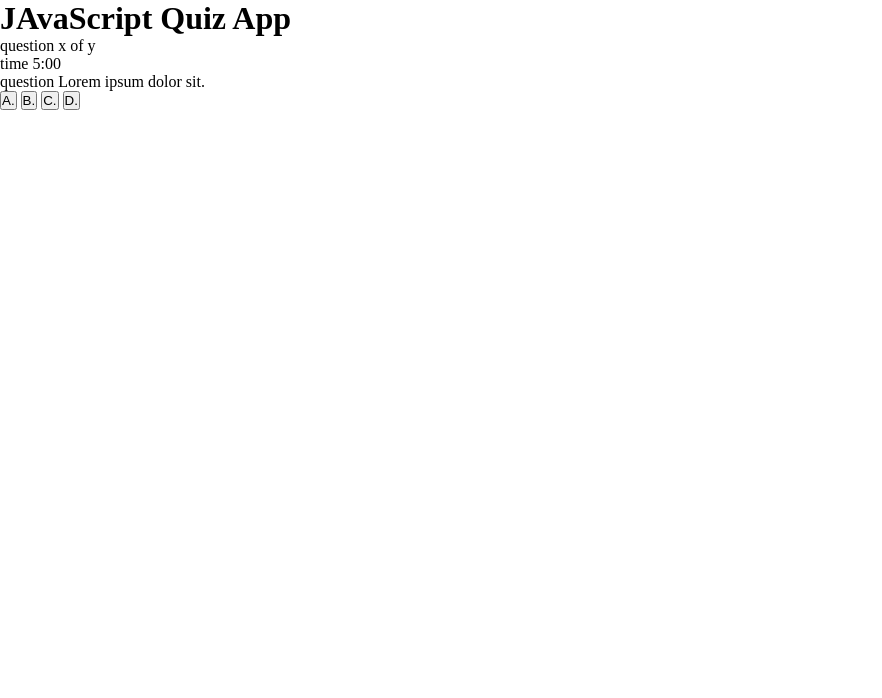
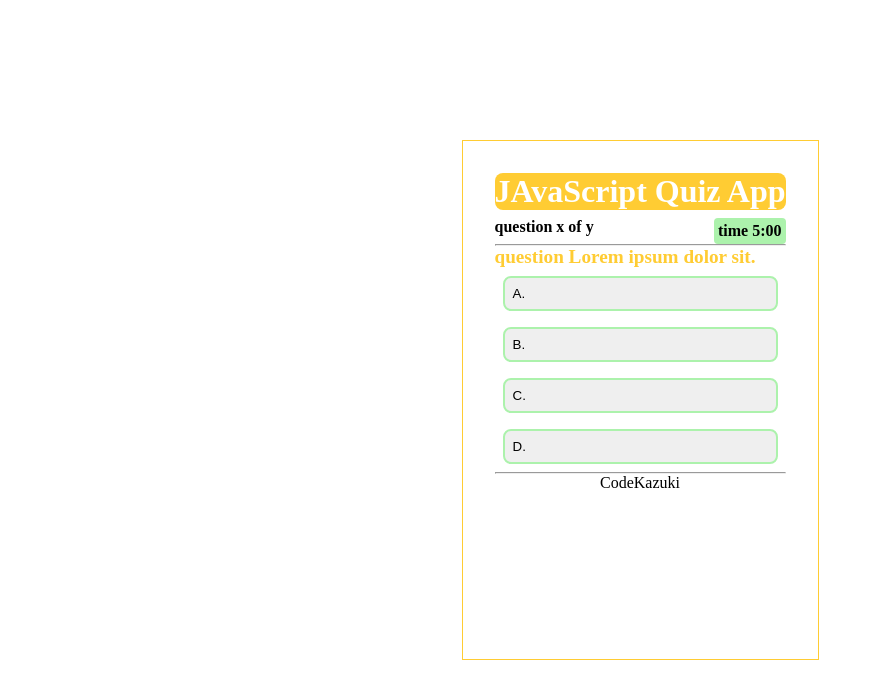
Before and after one commit to Codekazuki/SixtyJS, a plain HTML site: page Quiz App/index.html in a window 1280 px wide. Shown: the whole page, without its empty margins (0-882 px from the left). Drawn offline with Linux system fonts and the light colour scheme.

Commit message:
quiz app mark up

```diff
--- a/Quiz App/index.html
+++ b/Quiz App/index.html
@@ -10,11 +10,13 @@
     <div class="container">
       <div class="quiz-box">
         <div class="quiz">
-          <h1>JAvaScript Quiz App</h1>
+          <h1 class="title">JAvaScript Quiz App</h1>
+
           <div class="header">
             <p class="question-number">question x of y</p>
             <span class="timer">time 5:00</span>
           </div>
+          <hr />
           <div class="question">question Lorem ipsum dolor sit.</div>
           <div class="buttons">
             <button class="btn" id="btn0">A. <span id="choice0"></span></button>
@@ -22,7 +24,9 @@
             <button class="btn" id="btn2">C. <span id="choice2"></span></button>
             <button class="btn" id="btn3">D. <span id="choice3"></span></button>
           </div>
+          <hr />
         </div>
+        <footer>CodeKazuki</footer>
       </div>
     </div>
 
--- a/Quiz App/main.css
+++ b/Quiz App/main.css
@@ -3,3 +3,55 @@
   margin: 0;
   box-sizing: border-box;
 }
+.container {
+  height: 100dvh;
+  display: flex;
+  justify-content: center;
+  align-items: center;
+}
+
+.quiz-box {
+  background-color: white;
+  height: 65%;
+  max-width: 75%;
+  display: flex;
+  flex-direction: column;
+  align-items: center;
+  padding: 2rem;
+  border: 1.4px solid #ffcc33;
+}
+.title {
+  color: white;
+  background-color: #ffcc33;
+  border-radius: 0.5rem;
+}
+.header {
+  display: flex;
+  justify-content: space-between;
+  padding-top: 0.5rem;
+}
+.timer {
+  background-color: #acf2ac;
+  padding: 4px;
+  border-radius: 4px;
+  font-weight: 600;
+}
+.question-number {
+  font-weight: bolder;
+}
+.question {
+  color: #ffcc33;
+  font-size: larger;
+  font-weight: bolder;
+}
+.buttons {
+  display: flex;
+  flex-direction: column;
+}
+.btn {
+  text-align: left;
+  padding: 0.5rem;
+  margin: 0.5rem;
+  border: 2px solid #acf2ac;
+  border-radius: 0.5rem;
+}
```
